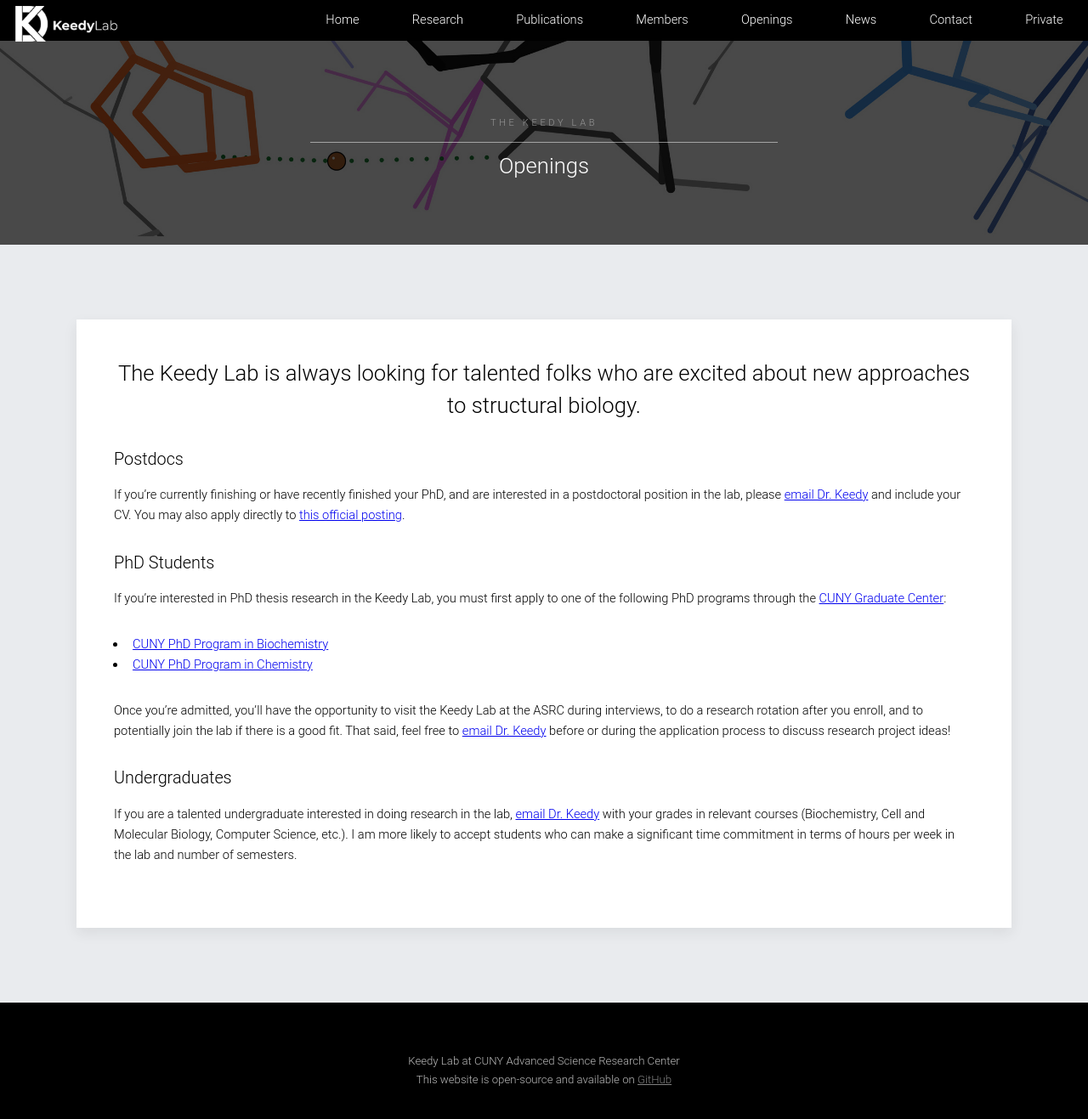
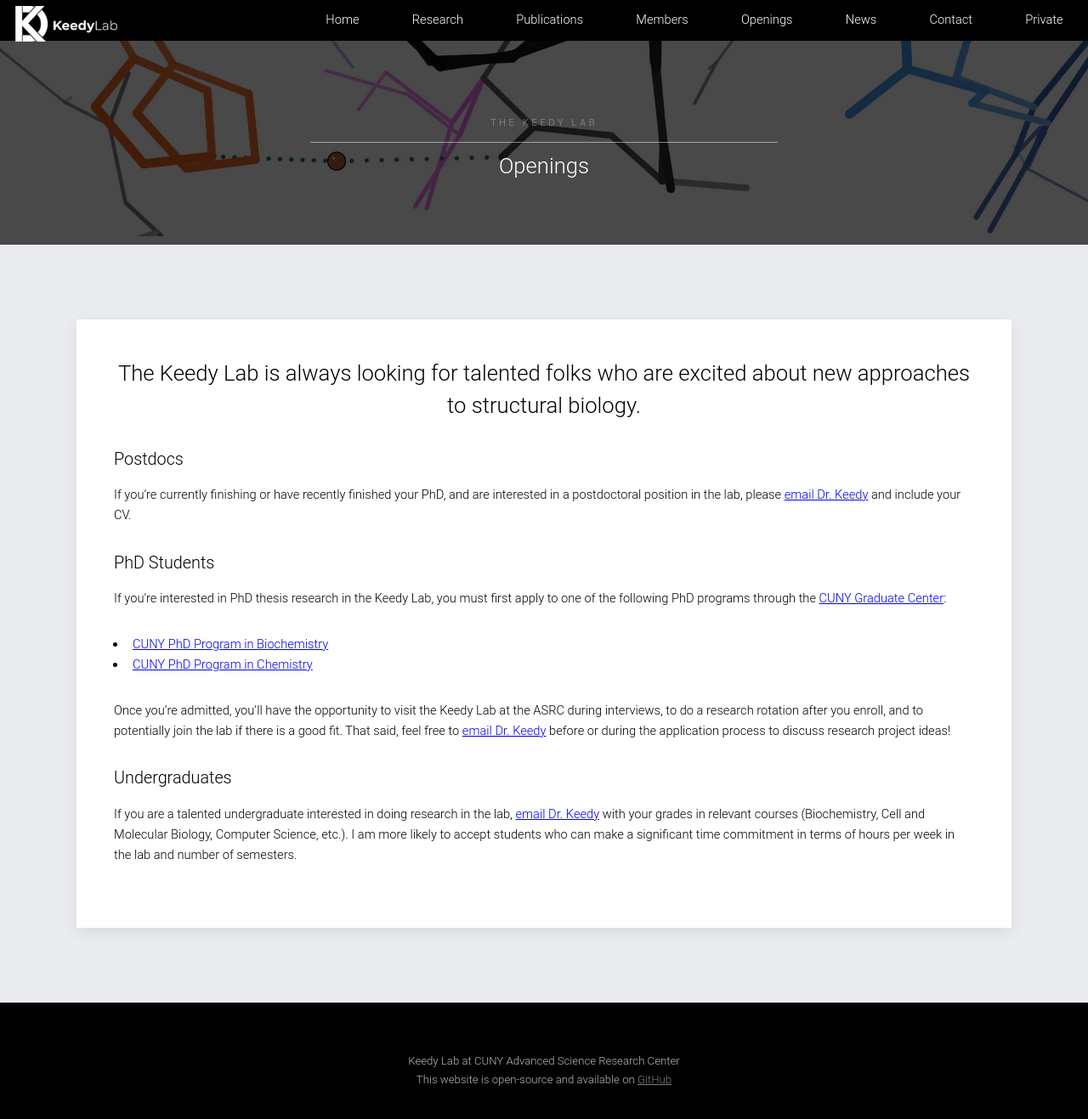
Before and after one commit to keedylab/keedylab.github.io, a Jekyll site: the page built from openings/index.html, in a window 1280 px wide and 1326 px high. Shown: the top 1317 px of the window at 85% size. Built offline with Jekyll 4.4.1, drawn with Linux system fonts in a browser that asks for light colours.

Commit message:
Removed expired CUNY PDF posting

```diff
--- a/openings/index.html
+++ b/openings/index.html
@@ -8,7 +8,7 @@ bgimage: /images/catalase_alt_netwk_tall_bg_header.jpg
 
 ### Postdocs
 
-If you're currently finishing or have recently finished your PhD, and are interested in a postdoctoral position in the lab, please [email Dr. Keedy](mailto:daniel.keedy@asrc.cuny.edu) and include your CV.  You may also apply directly to [this official posting](https://cuny.jobs/new-york-ny/research-associate-structural-biology-advanced-science-research-center/F925C5FBF50447B5998BBCE5C59387D2/job/).
+If you're currently finishing or have recently finished your PhD, and are interested in a postdoctoral position in the lab, please [email Dr. Keedy](mailto:daniel.keedy@asrc.cuny.edu) and include your CV.
 
 
 ### PhD Students
```
